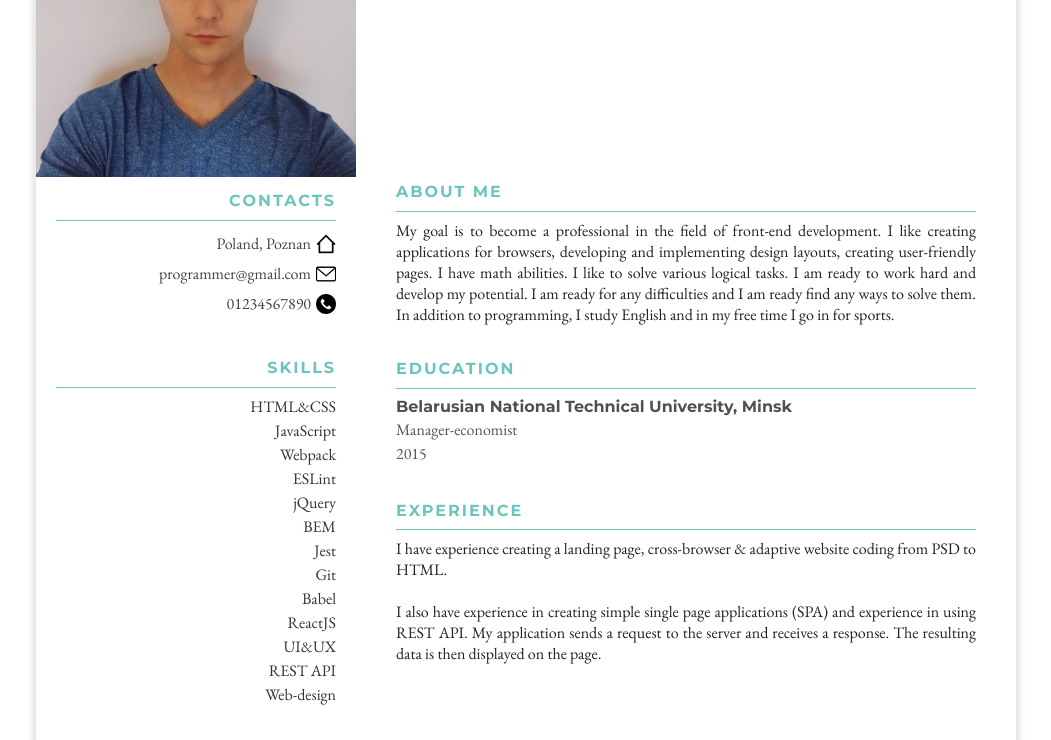
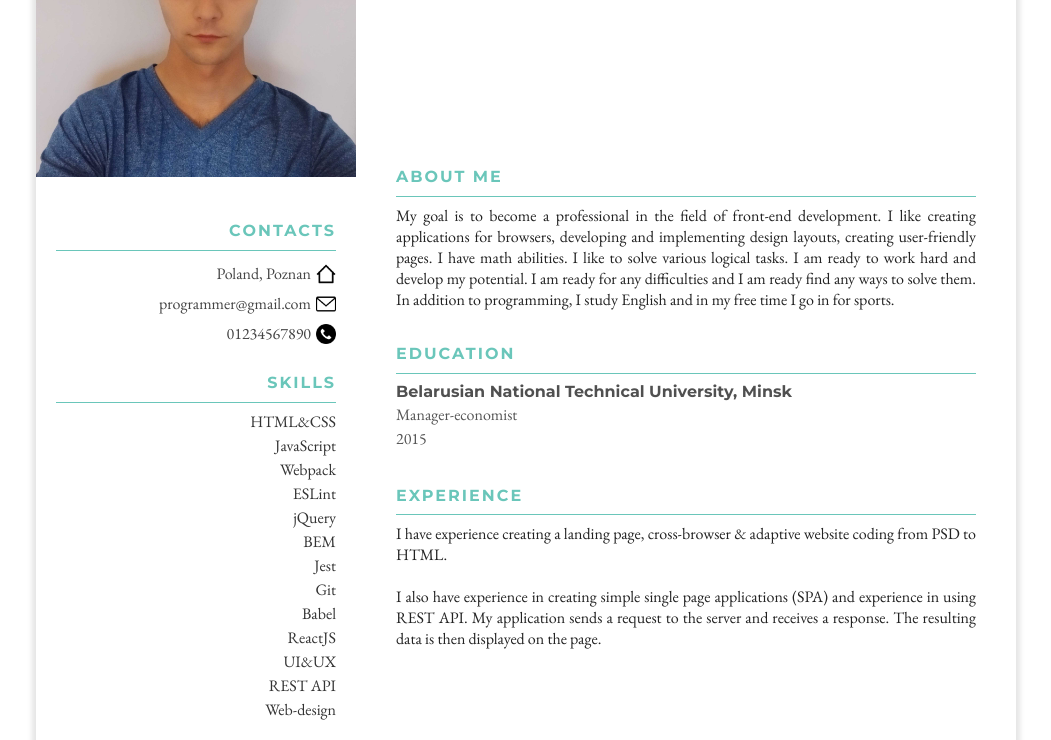
Before and after one commit to MagInventor/cv, a website built with webpack: page src/index.html in a window 1280 px wide. Shown: the part 183-923 px from the top of the page, without its empty margins (114-1165 px from the left). Built offline with nearby package versions, Linux system fonts and the light colour scheme.

Commit message:
refactor: styles aside block

```diff
--- a/src/index.css
+++ b/src/index.css
@@ -119,8 +119,13 @@ aside {
 }
 
 .contacts {
-  padding: 10px 0;
+  margin: 40px 0 10px 0;
   text-align: right;
+}
+
+h3 {
+  margin-bottom: 5px;
+  color: #40958e;
 }
 
 .contacts a {
@@ -137,18 +142,13 @@ aside {
   height: 20px;
 }
 
-h3 {
-  margin-bottom: 5px;
-  color: #40958e;
-}
-
 .contacts p {
   color: #333;
 }
 
 .skills,
 .competence {
-  padding: 25px 0;
+  margin: 10px 0;
   text-align: right;
 }
 
```
